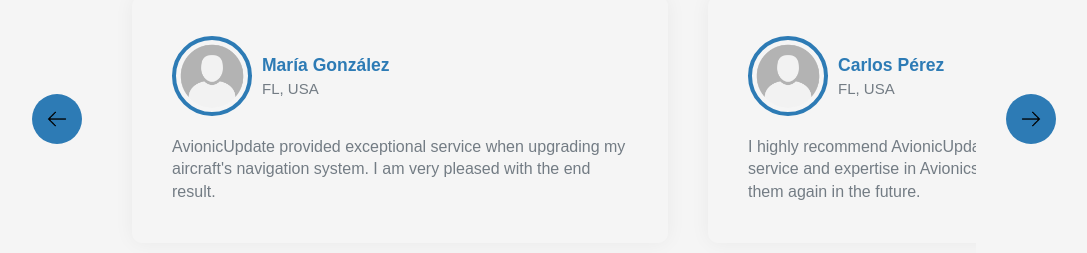
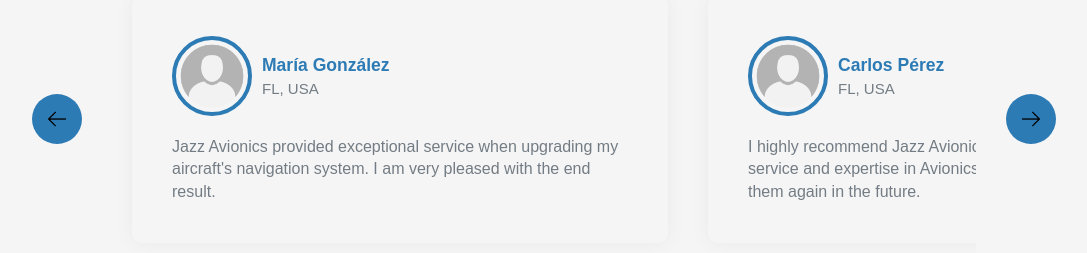
Before and after one commit to Koala-Tech-Digital-Solutions/JazzAvionics, a React (Vite) app: page / in a window 1280 px wide. Shown: the part 2720-2973 px from the top of the page, without its empty margins (96-1183 px from the left). Built offline with nearby package versions, Linux system fonts and the light colour scheme.

Commit message:
Update Testimonials.jsx

```diff
--- a/src/Components/Testimonials/Testimonials.jsx
+++ b/src/Components/Testimonials/Testimonials.jsx
@@ -44,7 +44,7 @@
                 </div>
               </div>
               <p>
-                AvionicUpdate provided exceptional service when upgrading my
+                Jazz Avionics provided exceptional service when upgrading my
                 aircraft's navigation system. I am very pleased with the end
                 result.
               </p>
@@ -60,7 +60,7 @@
                 </div>
               </div>
               <p>
-                I highly recommend AvionicUpdate for their excellent customer
+                I highly recommend Jazz Avionics for their excellent customer
                 service and expertise in Avionics systems. I will definitely
                 hire them again in the future.
               </p>
@@ -76,7 +76,7 @@
                 </div>
               </div>
               <p>
-                AvionicUpdatemade sure my communication system was working
+                Jazz Avionics made sure my communication system was working
                 properly before my next flight. Their team of experts did an
                 exceptional job.
               </p>
```
